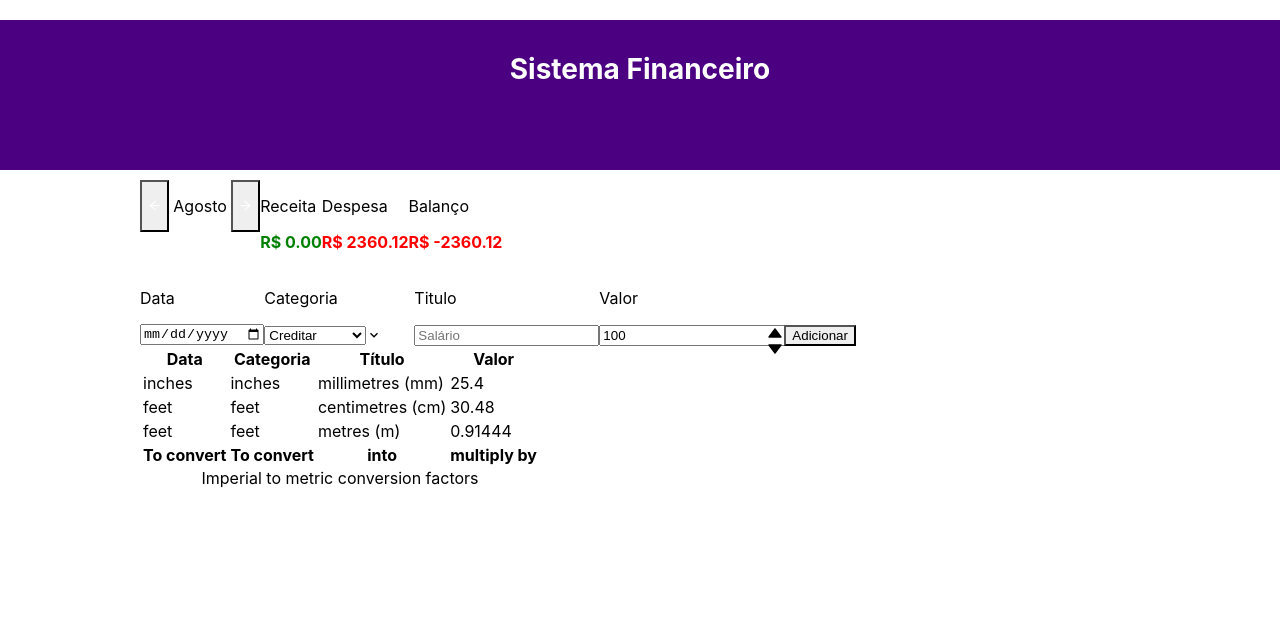
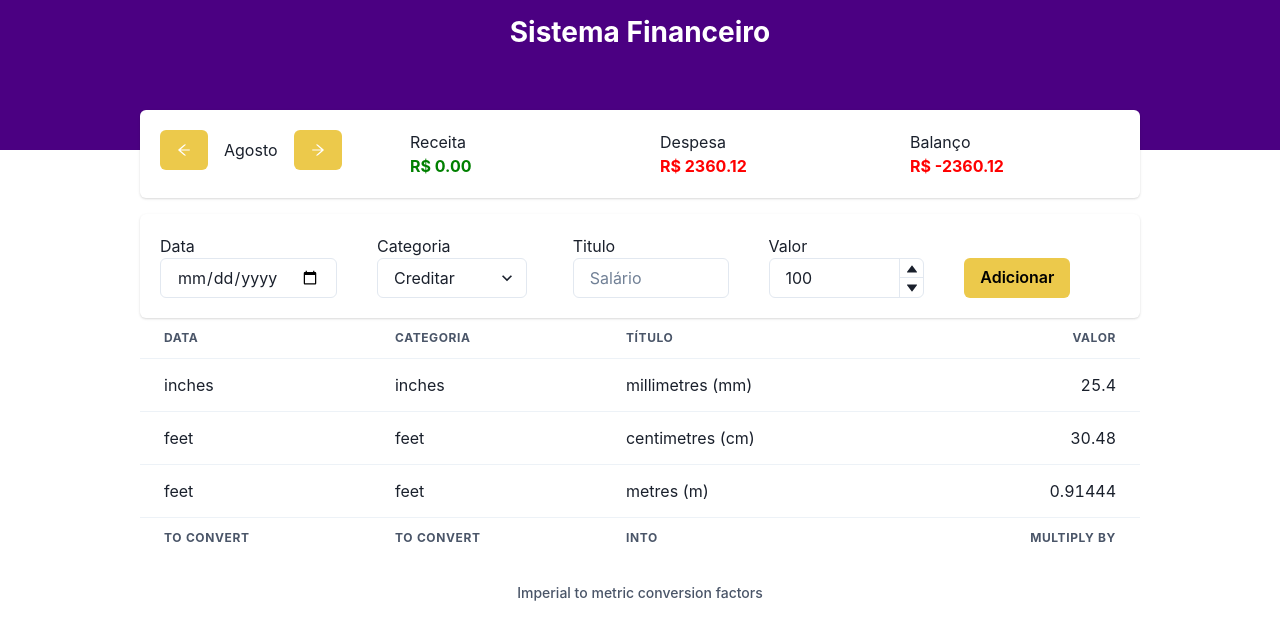
Before and after one commit to AllanDellonBispo/financial-organization, a React (Create React App) app: page / in a window 1280 px wide. Shown: the top 640 px of the page. Built offline with nearby package versions, Linux system fonts and the light colour scheme.

Commit message:
Criação da página principal do Sistema, adição de chakra ui ao projeto e criação da interface Extract

```diff
--- a/package.json
+++ b/package.json
@@ -3,6 +3,9 @@
   "version": "0.1.0",
   "private": true,
   "dependencies": {
+    "@chakra-ui/react": "^2.8.0",
+    "@emotion/react": "^11.11.1",
+    "@emotion/styled": "^11.11.0",
     "@testing-library/jest-dom": "^5.17.0",
     "@testing-library/react": "^13.4.0",
     "@testing-library/user-event": "^13.5.0",
@@ -10,8 +13,10 @@
     "@types/node": "^16.18.38",
     "@types/react": "^18.2.15",
     "@types/react-dom": "^18.2.7",
+    "framer-motion": "^10.13.0",
     "react": "^18.2.0",
     "react-dom": "^18.2.0",
+    "react-icons": "^4.10.1",
     "react-scripts": "5.0.1",
     "typescript": "^4.9.5",
     "web-vitals": "^2.1.4"
--- a/src/index.tsx
+++ b/src/index.tsx
@@ -3,14 +3,17 @@
 import './index.css';
 import App from './App';
 import reportWebVitals from './reportWebVitals';
+import { ChakraProvider } from '@chakra-ui/react'
 
 const root = ReactDOM.createRoot(
   document.getElementById('root') as HTMLElement
 );
 root.render(
-  <React.StrictMode>
-    <App />
-  </React.StrictMode>
+  <ChakraProvider>
+    <React.StrictMode>
+      <App />
+    </React.StrictMode>
+  </ChakraProvider>
 );
 
 // If you want to start measuring performance in your app, pass a function
```
Also changed, not shown: src/hooks/useExtract.ts (added, +7 -0 lines), 2 other files (tests, documents, lock files or other folders).
